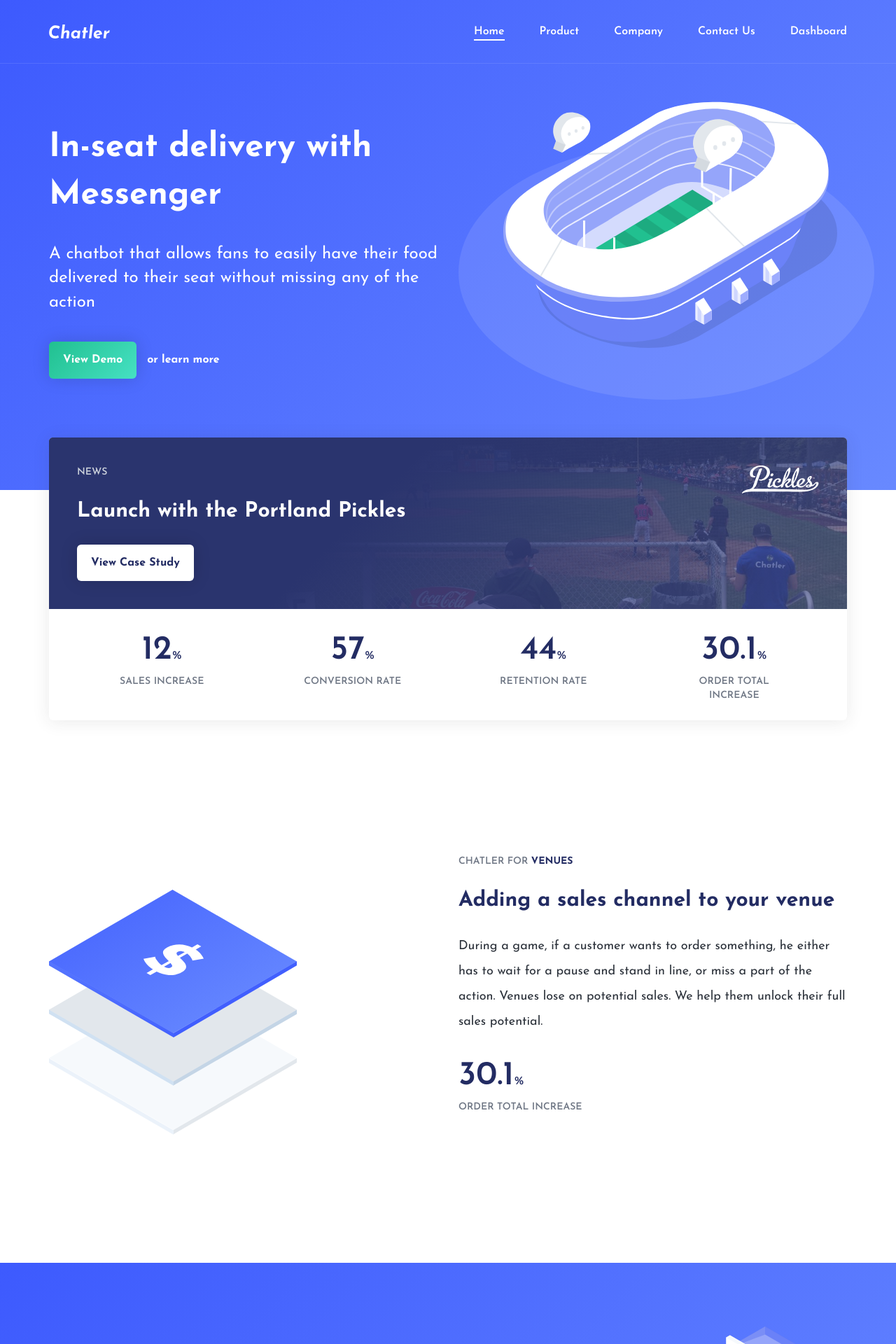
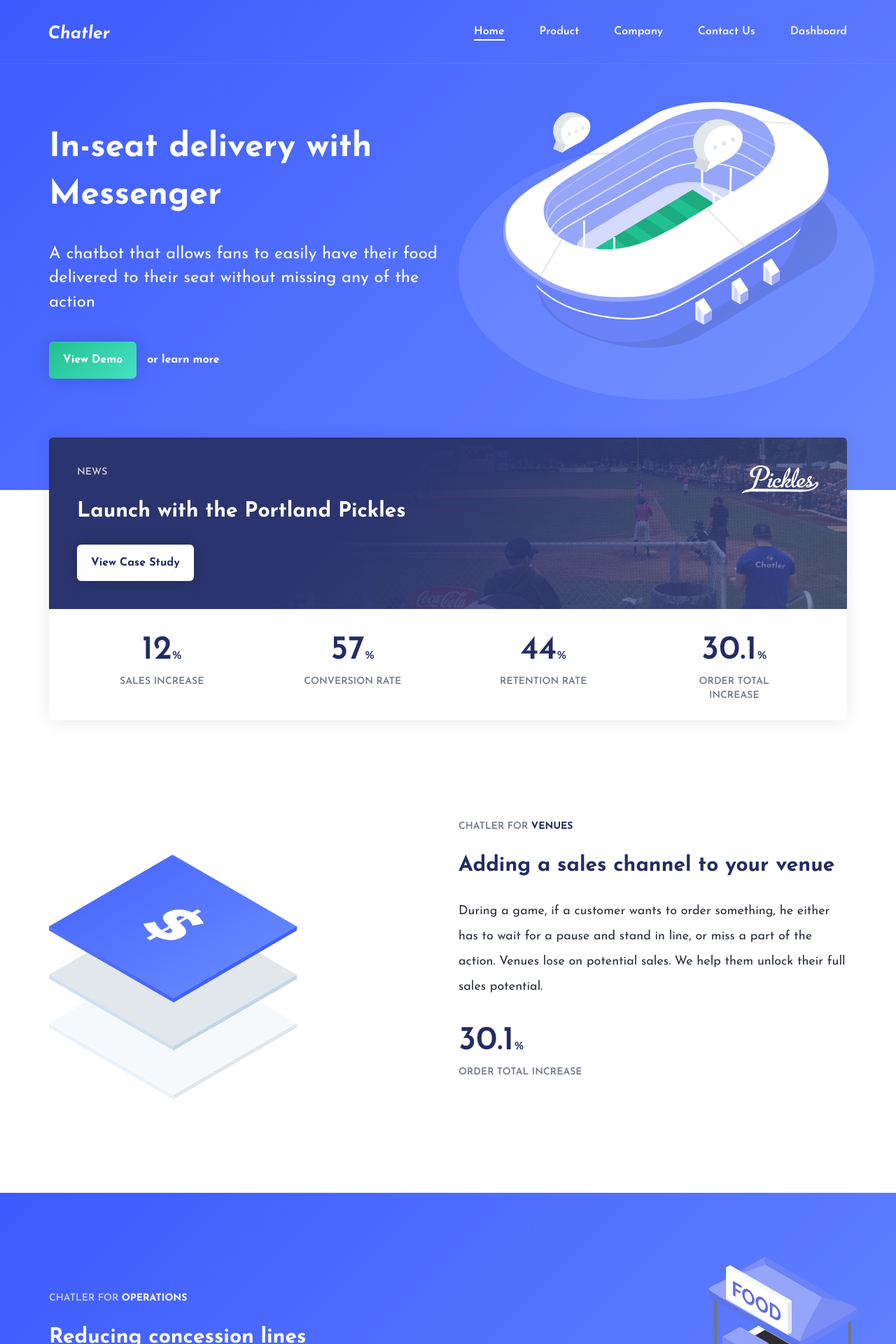
Before and after one commit to sebaudet26/chatler-web, a React (Create React App) app: page / in a window 1280 px wide. Shown: the top 1920 px of the page at 70% size. Built offline with nearby package versions, Linux system fonts and the light colour scheme.

Commit message:
Section Height fix

```diff
--- a/src/containers/Home/Home.css
+++ b/src/containers/Home/Home.css
@@ -83,7 +83,7 @@
 .home-venues {
   padding-top: 0px;
   overflow-y: hidden;
-  height: 700px; }
+  height: 600px; }
   .home-venues .stats-title, .home-venues .stats-subtitle {
     text-align: left;
     padding: 0px;
--- a/src/containers/Home/Home.scss
+++ b/src/containers/Home/Home.scss
@@ -114,7 +114,7 @@
 .home-venues {
   padding-top: 0px;
   overflow-y: hidden;
-  height: 700px;
+  height: 600px;
 
   .stats-title, .stats-subtitle {
     text-align: left;
```
